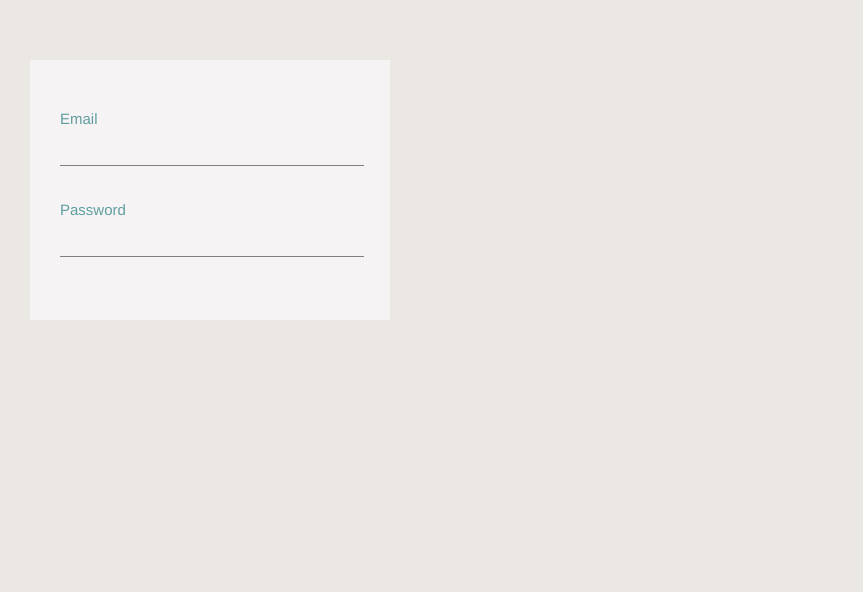
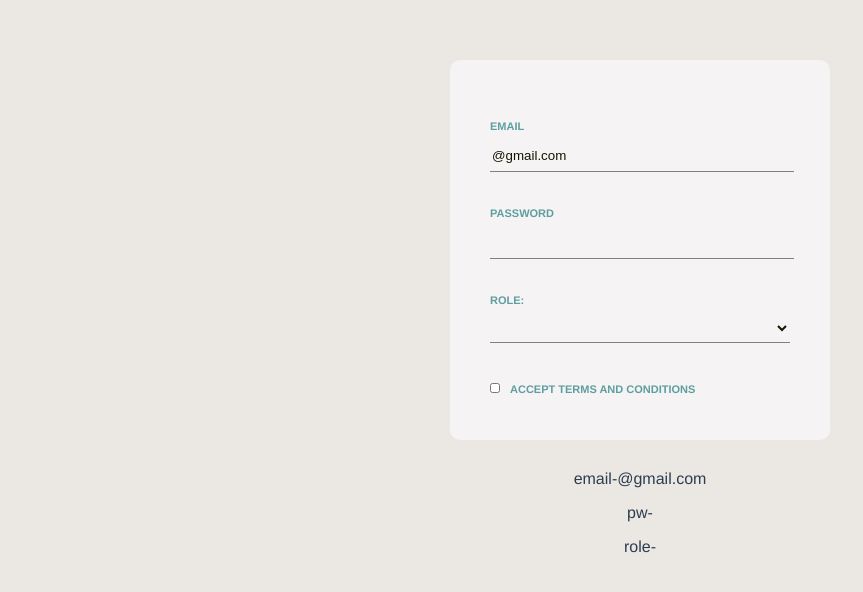
Before and after one commit to ayekaday/forms, a Vue app: page / in a window 1280 px wide. Shown: the top 592 px of the page, without its empty margins (0-863 px from the left). Built offline with nearby package versions, Linux system fonts and the light colour scheme.

Commit message:
Add checkbox & select

```diff
--- a/src/components/SignUp.vue
+++ b/src/components/SignUp.vue
@@ -1,32 +1,58 @@
 <template>
   <form>
     <label for="">Email</label>
-    <input type="email" required />
+    <input type="email" required v-model="email" />
     <label for="">Password</label>
-    <input type="password" required />
+    <input type="password" required v-model="password" />
+    <label for="">Role:</label>
+    <select v-model="role">
+      <option value="dev">Web developer</option>
+      <option value="ui">Web desinger</option>
+      <option value="pm">Project Manager</option>
+    </select>
+    <div>
+      <input type="checkbox" />
+      <label for="">Accept terms and conditions</label>
+    </div>
   </form>
+  <p>email-{{ email }}</p>
+  <p>pw-{{ password }}</p>
+  <p>role-{{ role }}</p>
 </template>
 
 <script>
-export default {};
+export default {
+  data() {
+    return {
+      email: "@gmail.com",
+      password: "",
+      role: "",
+    };
+  },
+};
 </script>
 
 <style>
 form {
   background-color: rgb(245, 243, 243);
   width: 300px;
-  height: 200px;
-  padding: 30px;
+  height: 300px;
+  padding: 40px;
   margin: 30px;
   text-align: left;
+  border-radius: 10px;
+  margin: 30px auto;
 }
 label {
   color: cadetblue;
   display: inline-block;
-  font-size: 15px;
+  font-size: 11px;
   margin: 20px 0 0;
+  font-weight: bold;
+  text-transform: uppercase;
 }
-input {
+input,
+select {
   display: block;
   margin: 5px 0 15px;
   width: 100%;
@@ -36,4 +62,11 @@ input {
   background-color: rgb(245, 243, 243);
   border-bottom: 1px solid grey;
 }
+input[type="checkbox"] {
+  display: inline-block;
+  width: 10px;
+  position: relative;
+  margin-right: 10px;
+  top: 10px;
+}
 </style>
```
